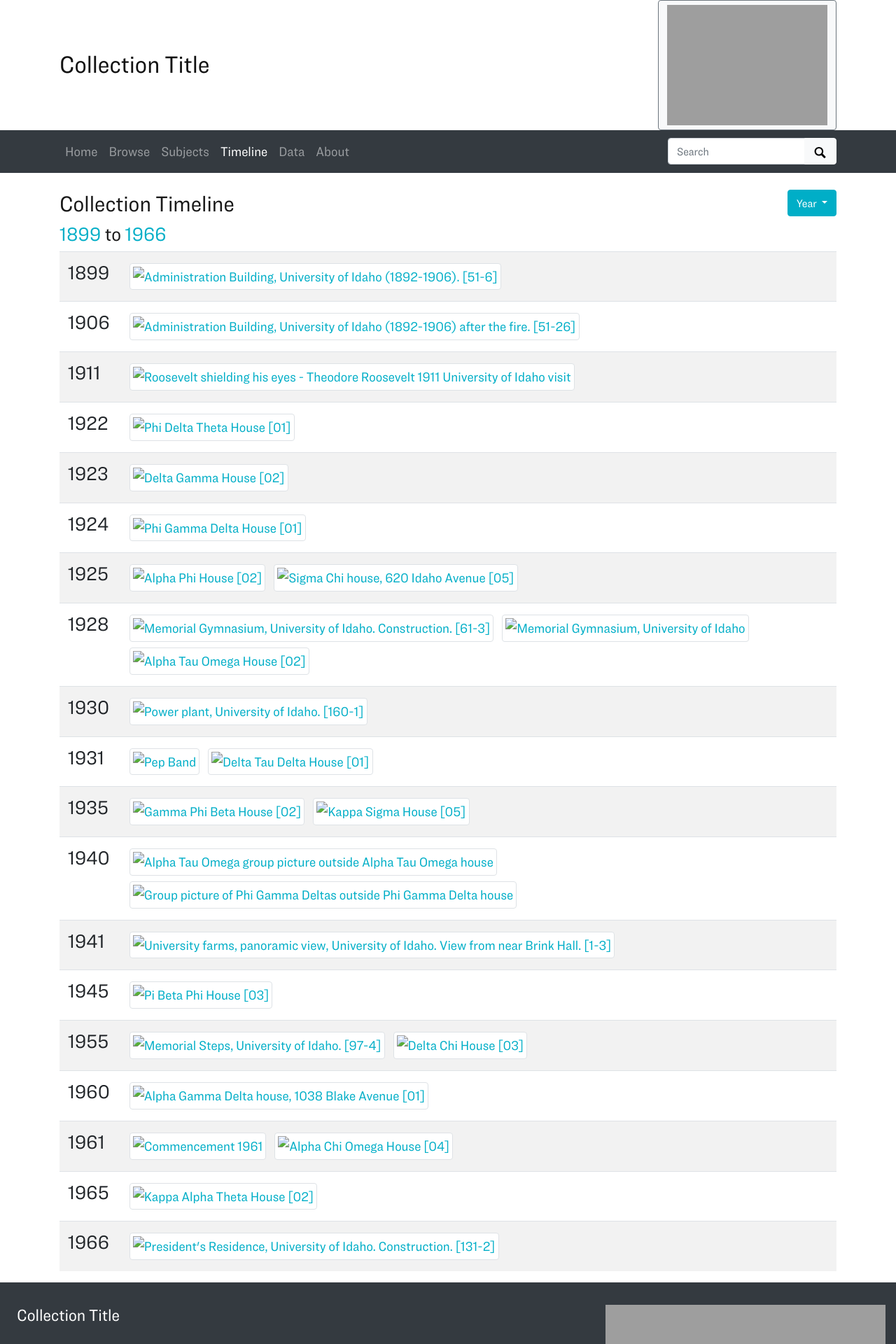
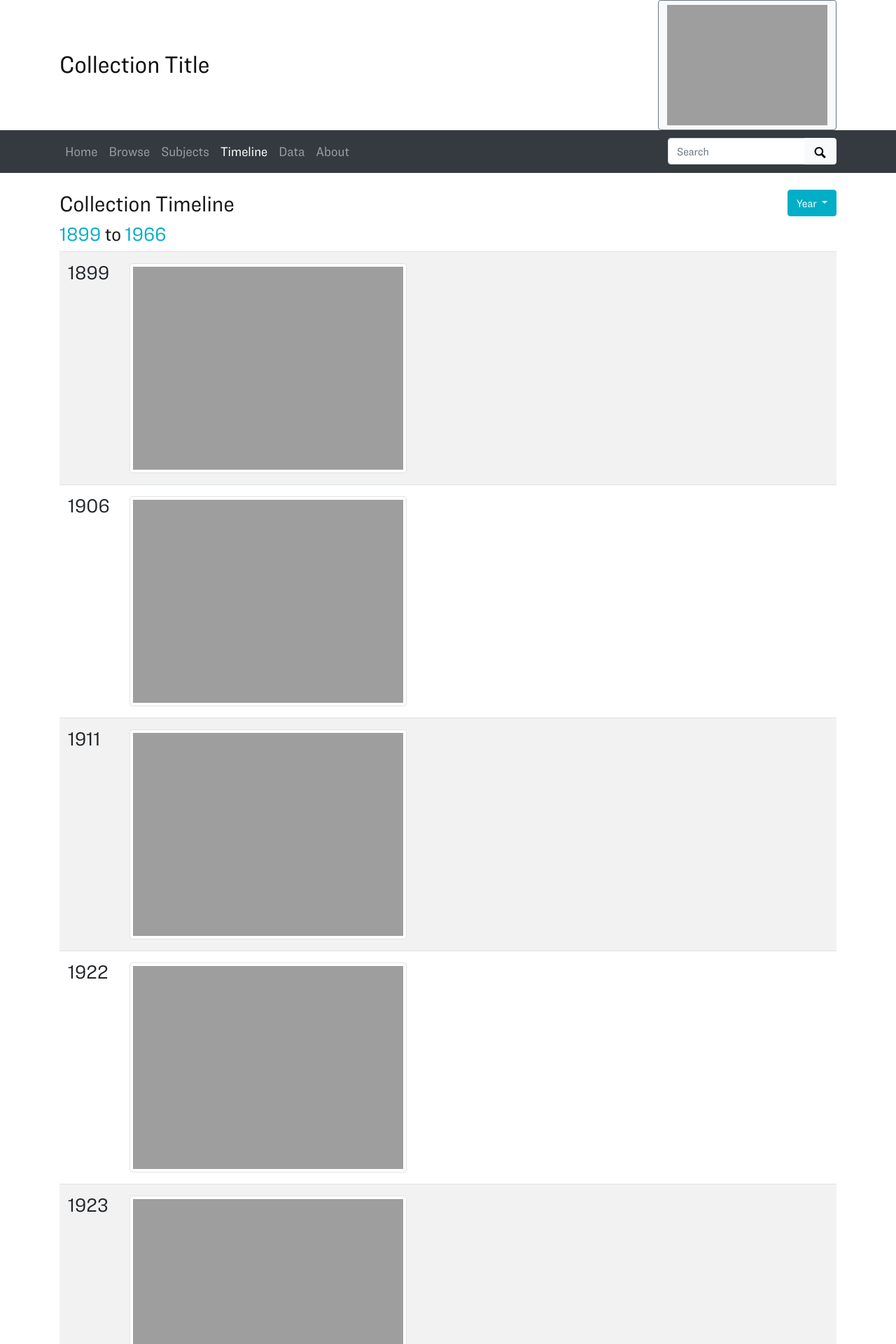
Before and after one commit to uidaholib/campus-photos, a Jekyll site: the page built from pages/timeline.md, in a window 1280 px wide. Shown: the top 1920 px of the page at 70% size. Built offline with Jekyll 4.4.1, drawn with Linux system fonts in a browser that asks for light colours; nearby versions of some CDN libraries; library files that are not in the unit come from our copies.

Commit message:
fix browse/timeline links

```diff
--- a/_layouts/browse.html
+++ b/_layouts/browse.html
@@ -26,7 +26,7 @@ layout: page
             {%- assign extension = item.format | strip | split: '/' | last | downcase -%}
             {%- if item.format contains 'image' or item.format contains 'video' -%}
             <a href="{% include item-link.html %}">
-                <img class="card-img-top lazyload" {% if forloop.index < 10 %}src={% else %}data-original={% endif %}"{{ site.objects }}/small/{{ item.object-id }}_sm.jpg" alt="Image of {{ item.title | escape }}">
+                <img class="card-img-top lazyload" {% if forloop.index < 10 %}src={% else %}data-original={% endif %}"{{ site.objects }}/old/{{ item.identifier }}.jpg" alt="Image of {{ item.title | escape }}">
             </a>
             {%- endif -%}
             <div class="card-body text-center search">
--- a/_layouts/timeline.html
+++ b/_layouts/timeline.html
@@ -34,7 +34,9 @@ layout: page
     <td>
     {%- assign inYear = items | where_exp: 'item', 'item.date contains year' -%}
     {% for item in inYear %}
-    <a href="{{ '/items/' | absolute_url | append: item.object-id | append: '.html' }}" ><img class="lazyload img-thumbnail m-1" data-original="{{ site.objects }}/thumbs/{{ item.object-id }}_th.jpg" alt="{{ item.title | escape }}" data-toggle="tooltip" data-placement="bottom" title="{{ item.title | escape }} | {{ item.date | escape }}"></a>
+    <a href="{% include item-link.html %}">
+        <img class="lazyload img-thumbnail m-1" {% if forloop.index < 10 %}src={% else %}data-original={% endif %}"{{ site.objects }}/old/{{ item.identifier }}.jpg" alt="Image of {{ item.title | escape }}" data-toggle="tooltip" data-placement="bottom" title="{{ item.title | escape }} | {{ item.date | escape }}">
+    </a>
     {% endfor %}
     </td>
   </tr>
```
